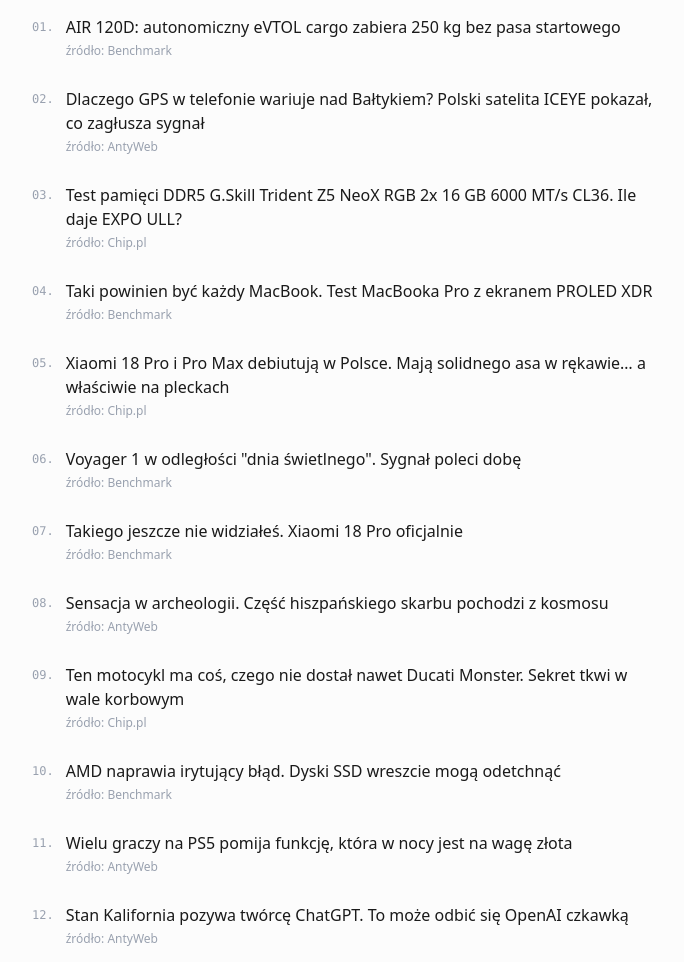
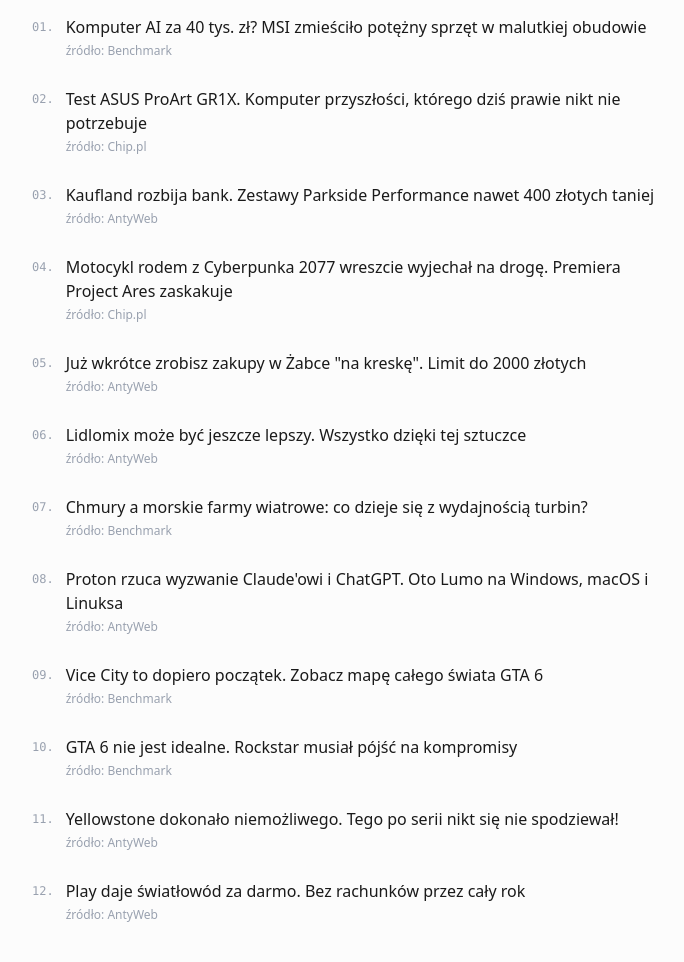
Before and after one commit to pmenclewicz/dzis-ai, a plain HTML site: page index.html in a window 1280 px wide. Shown: the part 231-1193 px from the top of the page, without its empty margins (296-980 px from the left). Drawn offline with nearby package versions, Linux system fonts and the light colour scheme.

Commit message:
Automatyczna aktualizacja: Wed Nov 18 15:00:05 UTC 2026

```diff
--- a/index.html
+++ b/index.html
@@ -11,7 +11,7 @@
         <header class="mb-12 border-b border-gray-200 pb-6">
             <div class="flex justify-between items-baseline">
                 <h1 class="text-3xl font-black tracking-tight text-black">dzis<span class="text-gray-400">.ai</span></h1>
-                <span class="text-xs font-mono text-gray-400 bg-gray-100 px-2 py-1 rounded">17.11.2026</span>
+                <span class="text-xs font-mono text-gray-400 bg-gray-100 px-2 py-1 rounded">18.11.2026</span>
             </div>
             <p class="text-sm text-gray-500 mt-2 font-mono">Najważniejsze wydarzenia ze świata polskiej technologii i AI.</p>
         </header>
@@ -24,11 +24,11 @@
                 <ul class="space-y-1">
 
             <li>
-                <a href="https://www.benchmark.pl/air-120d-autonomiczny-evtol-cargo-zabiera-250-kg-bez-pasa-startowego-7351997686245408a" target="_blank" class="block group py-3 border-b border-gray-100 last:border-0">
+                <a href="https://www.benchmark.pl/komputer-ai-za-40-tys-zl-msi-zmiescilo-potezny-sprzet-w-malutkiej-obudowie-7352364899653632a" target="_blank" class="block group py-3 border-b border-gray-100 last:border-0">
                     <div class="flex items-start">
                         <span class="text-gray-400 font-mono text-xs mr-3 mt-1">01.</span>
                         <div>
-                            <span class="group-hover:text-black text-[#1a1a1a] text-base font-medium transition-colors duration-200">AIR 120D: autonomiczny eVTOL cargo zabiera 250 kg bez pasa startowego</span>
+                            <span class="group-hover:text-black text-[#1a1a1a] text-base font-medium transition-colors duration-200">Komputer AI za 40 tys. zł? MSI zmieściło potężny sprzęt w malutkiej obudowie</span>
                             <span class="block text-xs text-gray-400 mt-1">źródło: Benchmark</span>
                         </div>
                     </div>
@@ -36,11 +36,23 @@
             </li>
 
             <li>
-                <a href="https://antyweb.pl/dlaczego-gps-w-telefonie-wariuje-nad-baltykiem-polski-satelita-iceye-pokazal-co-zaglusza-sygnal" target="_blank" class="block group py-3 border-b border-gray-100 last:border-0">
+                <a href="https://www.chip.pl/2026/11/asus-proart-gr1x-test-recenzja-opinia" target="_blank" class="block group py-3 border-b border-gray-100 last:border-0">
                     <div class="flex items-start">
                         <span class="text-gray-400 font-mono text-xs mr-3 mt-1">02.</span>
                         <div>
-                            <span class="group-hover:text-black text-[#1a1a1a] text-base font-medium transition-colors duration-200">Dlaczego GPS w telefonie wariuje nad Bałtykiem? Polski satelita ICEYE pokazał, co zagłusza sygnał</span>
+                            <span class="group-hover:text-black text-[#1a1a1a] text-base font-medium transition-colors duration-200">Test ASUS ProArt GR1X. Komputer przyszłości, którego dziś prawie nikt nie potrzebuje</span>
+                            <span class="block text-xs text-gray-400 mt-1">źródło: Chip.pl</span>
+                        </div>
+                    </div>
+                </a>
+            </li>
+
+            <li>
+                <a href="https://antyweb.pl/kaufland-rozbija-bank-zestawy-parkside-performance-nawet-400-zlotych-taniej" target="_blank" class="block group py-3 border-b border-gray-100 last:border-0">
+                    <div class="flex items-start">
+                        <span class="text-gray-400 font-mono text-xs mr-3 mt-1">03.</span>
+                        <div>
+                            <span class="group-hover:text-black text-[#1a1a1a] text-base font-medium transition-colors duration-200">Kaufland rozbija bank. Zestawy Parkside Performance nawet 400 złotych taniej</span>
                             <span class="block text-xs text-gray-400 mt-1">źródło: AntyWeb</span>
                         </div>
                     </div>
@@ -48,11 +60,11 @@
             </li>
 
             <li>
-                <a href="https://www.chip.pl/2026/11/g-skill-trident-z5-neox-rgb-2x-16-gb-6000-mt-s-cl36-test-recenzja-opinia" target="_blank" class="block group py-3 border-b border-gray-100 last:border-0">
+                <a href="https://www.chip.pl/2026/11/elektryczny-motocykl-project-ares-premiera" target="_blank" class="block group py-3 border-b border-gray-100 last:border-0">
                     <div class="flex items-start">
-                        <span class="text-gray-400 font-mono text-xs mr-3 mt-1">03.</span>
+                        <span class="text-gray-400 font-mono text-xs mr-3 mt-1">04.</span>
                         <div>
-                            <span class="group-hover:text-black text-[#1a1a1a] text-base font-medium transition-colors duration-200">Test pamięci DDR5 G.Skill Trident Z5 NeoX RGB 2x 16 GB 6000 MT/s CL36. Ile daje EXPO ULL?</span>
+                            <span class="group-hover:text-black text-[#1a1a1a] text-base font-medium transition-colors duration-200">Motocykl rodem z Cyberpunka 2077 wreszcie wyjechał na drogę. Premiera Project Ares zaskakuje</span>
                             <span class="block text-xs text-gray-400 mt-1">źródło: Chip.pl</span>
                         </div>
                     </div>
@@ -60,11 +72,35 @@
             </li>
 
             <li>
-                <a href="https://www.benchmark.pl/macbook-pro-proled-xdr-test-recenzja-opinia-7351964973778976a" target="_blank" class="block group py-3 border-b border-gray-100 last:border-0">
+                <a href="https://antyweb.pl/zappka-pay-platnosci-odroczone" target="_blank" class="block group py-3 border-b border-gray-100 last:border-0">
                     <div class="flex items-start">
-                        <span class="text-gray-400 font-mono text-xs mr-3 mt-1">04.</span>
+                        <span class="text-gray-400 font-mono text-xs mr-3 mt-1">05.</span>
                         <div>
-                            <span class="group-hover:text-black text-[#1a1a1a] text-base font-medium transition-colors duration-200">Taki powinien być każdy MacBook. Test MacBooka Pro z ekranem PROLED XDR</span>
+                            <span class="group-hover:text-black text-[#1a1a1a] text-base font-medium transition-colors duration-200">Już wkrótce zrobisz zakupy w Żabce "na kreskę". Limit do 2000 złotych</span>
+                            <span class="block text-xs text-gray-400 mt-1">źródło: AntyWeb</span>
+                        </div>
+                    </div>
+                </a>
+            </li>
+
+            <li>
+                <a href="https://antyweb.pl/lidlomix-moze-byc-jeszcze-lepszy-wszystko-dzieki-tej-sztuczce" target="_blank" class="block group py-3 border-b border-gray-100 last:border-0">
+                    <div class="flex items-start">
+                        <span class="text-gray-400 font-mono text-xs mr-3 mt-1">06.</span>
+                        <div>
+                            <span class="group-hover:text-black text-[#1a1a1a] text-base font-medium transition-colors duration-200">Lidlomix może być jeszcze lepszy. Wszystko dzięki tej sztuczce</span>
+                            <span class="block text-xs text-gray-400 mt-1">źródło: AntyWeb</span>
+                        </div>
+                    </div>
+                </a>
+            </li>
+
+            <li>
+                <a href="https://www.benchmark.pl/chmury-a-morskie-farmy-wiatrowe-co-dzieje-sie-z-wydajnoscia-turbin-7352260738988064a" target="_blank" class="block group py-3 border-b border-gray-100 last:border-0">
+                    <div class="flex items-start">
+                        <span class="text-gray-400 font-mono text-xs mr-3 mt-1">07.</span>
+                        <div>
+                            <span class="group-hover:text-black text-[#1a1a1a] text-base font-medium transition-colors duration-200">Chmury a morskie farmy wiatrowe: co dzieje się z wydajnością turbin?</span>
                             <span class="block text-xs text-gray-400 mt-1">źródło: Benchmark</span>
                         </div>
                     </div>
@@ -72,23 +108,23 @@
             </li>
 
             <li>
-                <a href="https://www.chip.pl/2026/11/xiaomi-18-pro-max-premiera" target="_blank" class="block group py-3 border-b border-gray-100 last:border-0">
+                <a href="https://antyweb.pl/lumo-aplikacja-macos-windows-linux-proton" target="_blank" class="block group py-3 border-b border-gray-100 last:border-0">
                     <div class="flex items-start">
-                        <span class="text-gray-400 font-mono text-xs mr-3 mt-1">05.</span>
+                        <span class="text-gray-400 font-mono text-xs mr-3 mt-1">08.</span>
                         <div>
-                            <span class="group-hover:text-black text-[#1a1a1a] text-base font-medium transition-colors duration-200">Xiaomi 18 Pro i Pro Max debiutują w Polsce. Mają solidnego asa w rękawie… a właściwie na pleckach</span>
-                            <span class="block text-xs text-gray-400 mt-1">źródło: Chip.pl</span>
+                            <span class="group-hover:text-black text-[#1a1a1a] text-base font-medium transition-colors duration-200">Proton rzuca wyzwanie Claude'owi i ChatGPT. Oto Lumo na Windows, macOS i Linuksa</span>
+                            <span class="block text-xs text-gray-400 mt-1">źródło: AntyWeb</span>
                         </div>
                     </div>
                 </a>
             </li>
 
             <li>
-                <a href="https://www.benchmark.pl/voyager-1-w-odleglosci-dnia-swietlnego-sygnal-poleci-dobe-7352001003563040a" target="_blank" class="block group py-3 border-b border-gray-100 last:border-0">
+                <a href="https://www.benchmark.pl/vice-city-to-dopiero-poczatek-zobacz-mape-calego-swiata-gta-6-7352342686115872a" target="_blank" class="block group py-3 border-b border-gray-100 last:border-0">
                     <div class="flex items-start">
-                        <span class="text-gray-400 font-mono text-xs mr-3 mt-1">06.</span>
+                        <span class="text-gray-400 font-mono text-xs mr-3 mt-1">09.</span>
                         <div>
-                            <span class="group-hover:text-black text-[#1a1a1a] text-base font-medium transition-colors duration-200">Voyager 1 w odległości "dnia świetlnego". Sygnał poleci dobę</span>
+                            <span class="group-hover:text-black text-[#1a1a1a] text-base font-medium transition-colors duration-200">Vice City to dopiero początek. Zobacz mapę całego świata GTA 6</span>
                             <span class="block text-xs text-gray-400 mt-1">źródło: Benchmark</span>
                         </div>
                     </div>
@@ -96,11 +132,11 @@
             </li>
 
             <li>
-                <a href="https://www.benchmark.pl/takiego-jeszcze-nie-widziales-xiaomi-18-pro-oficjalnie-7351699204372512a" target="_blank" class="block group py-3 border-b border-gray-100 last:border-0">
+                <a href="https://www.benchmark.pl/gta-6-nie-jest-idealne-rockstar-musial-pojsc-na-kompromisy-7352336187525120a" target="_blank" class="block group py-3 border-b border-gray-100 last:border-0">
                     <div class="flex items-start">
-                        <span class="text-gray-400 font-mono text-xs mr-3 mt-1">07.</span>
+                        <span class="text-gray-400 font-mono text-xs mr-3 mt-1">10.</span>
                         <div>
-                            <span class="group-hover:text-black text-[#1a1a1a] text-base font-medium transition-colors duration-200">Takiego jeszcze nie widziałeś. Xiaomi 18 Pro oficjalnie</span>
+                            <span class="group-hover:text-black text-[#1a1a1a] text-base font-medium transition-colors duration-200">GTA 6 nie jest idealne. Rockstar musiał pójść na kompromisy</span>
                             <span class="block text-xs text-gray-400 mt-1">źródło: Benchmark</span>
                         </div>
                     </div>
@@ -108,11 +144,11 @@
             </li>
 
             <li>
-                <a href="https://antyweb.pl/sensacja-w-archeologii-czesc-hiszpanskiego-skarbu-pochodzi-z-kosmosu" target="_blank" class="block group py-3 border-b border-gray-100 last:border-0">
+                <a href="https://antyweb.pl/yellowstone-dokonalo-niemozliwego-tego-po-serii-nikt-sie-nie-spodziewal" target="_blank" class="block group py-3 border-b border-gray-100 last:border-0">
                     <div class="flex items-start">
-                        <span class="text-gray-400 font-mono text-xs mr-3 mt-1">08.</span>
+                        <span class="text-gray-400 font-mono text-xs mr-3 mt-1">11.</span>
                         <div>
-                            <span class="group-hover:text-black text-[#1a1a1a] text-base font-medium transition-colors duration-200">Sensacja w archeologii. Część hiszpańskiego skarbu pochodzi z kosmosu</span>
+                            <span class="group-hover:text-black text-[#1a1a1a] text-base font-medium transition-colors duration-200">Yellowstone dokonało niemożliwego. Tego po serii nikt się nie spodziewał!</span>
                             <span class="block text-xs text-gray-400 mt-1">źródło: AntyWeb</span>
                         </div>
                     </div>
@@ -120,47 +156,11 @@
             </li>
 
             <li>
-                <a href="https://www.chip.pl/2026/11/motocykl-moto-morini-corsaro-750-rywal-ducati-monster" target="_blank" class="block group py-3 border-b border-gray-100 last:border-0">
-                    <div class="flex items-start">
-                        <span class="text-gray-400 font-mono text-xs mr-3 mt-1">09.</span>
-                        <div>
-                            <span class="group-hover:text-black text-[#1a1a1a] text-base font-medium transition-colors duration-200">Ten motocykl ma coś, czego nie dostał nawet Ducati Monster. Sekret tkwi w wale korbowym</span>
-                            <span class="block text-xs text-gray-400 mt-1">źródło: Chip.pl</span>
-                        </div>
-                    </div>
-                </a>
-            </li>
-
-            <li>
-                <a href="https://www.benchmark.pl/amd-naprawia-irytujacy-blad-dyski-ssd-wreszcie-moga-odetchnac-7352005168502784a" target="_blank" class="block group py-3 border-b border-gray-100 last:border-0">
-                    <div class="flex items-start">
-                        <span class="text-gray-400 font-mono text-xs mr-3 mt-1">10.</span>
-                        <div>
-                            <span class="group-hover:text-black text-[#1a1a1a] text-base font-medium transition-colors duration-200">AMD naprawia irytujący błąd. Dyski SSD wreszcie mogą odetchnąć</span>
-                            <span class="block text-xs text-gray-400 mt-1">źródło: Benchmark</span>
-                        </div>
-                    </div>
-                </a>
-            </li>
-
-            <li>
-                <a href="https://antyweb.pl/wielu-graczy-na-ps5-pomija-funkcje-ktora-w-nocy-jest-na-wage-zlota" target="_blank" class="block group py-3 border-b border-gray-100 last:border-0">
-                    <div class="flex items-start">
-                        <span class="text-gray-400 font-mono text-xs mr-3 mt-1">11.</span>
-                        <div>
-                            <span class="group-hover:text-black text-[#1a1a1a] text-base font-medium transition-colors duration-200">Wielu graczy na PS5 pomija funkcję, która w nocy jest na wagę złota</span>
-                            <span class="block text-xs text-gray-400 mt-1">źródło: AntyWeb</span>
-                        </div>
-                    </div>
-                </a>
-            </li>
-
-            <li>
-                <a href="https://antyweb.pl/openai-kalifornia-pozew-hugging-face" target="_blank" class="block group py-3 border-b border-gray-100 last:border-0">
+                <a href="https://antyweb.pl/play-daje-swiatlowod-za-darmo-bez-rachunkow-przez-caly-rok" target="_blank" class="block group py-3 border-b border-gray-100 last:border-0">
                     <div class="flex items-start">
                         <span class="text-gray-400 font-mono text-xs mr-3 mt-1">12.</span>
                         <div>
-                            <span class="group-hover:text-black text-[#1a1a1a] text-base font-medium transition-colors duration-200">Stan Kalifornia pozywa twórcę ChatGPT. To może odbić się OpenAI czkawką</span>
+                            <span class="group-hover:text-black text-[#1a1a1a] text-base font-medium transition-colors duration-200">Play daje światłowód za darmo. Bez rachunków przez cały rok</span>
                             <span class="block text-xs text-gray-400 mt-1">źródło: AntyWeb</span>
                         </div>
                     </div>
```
